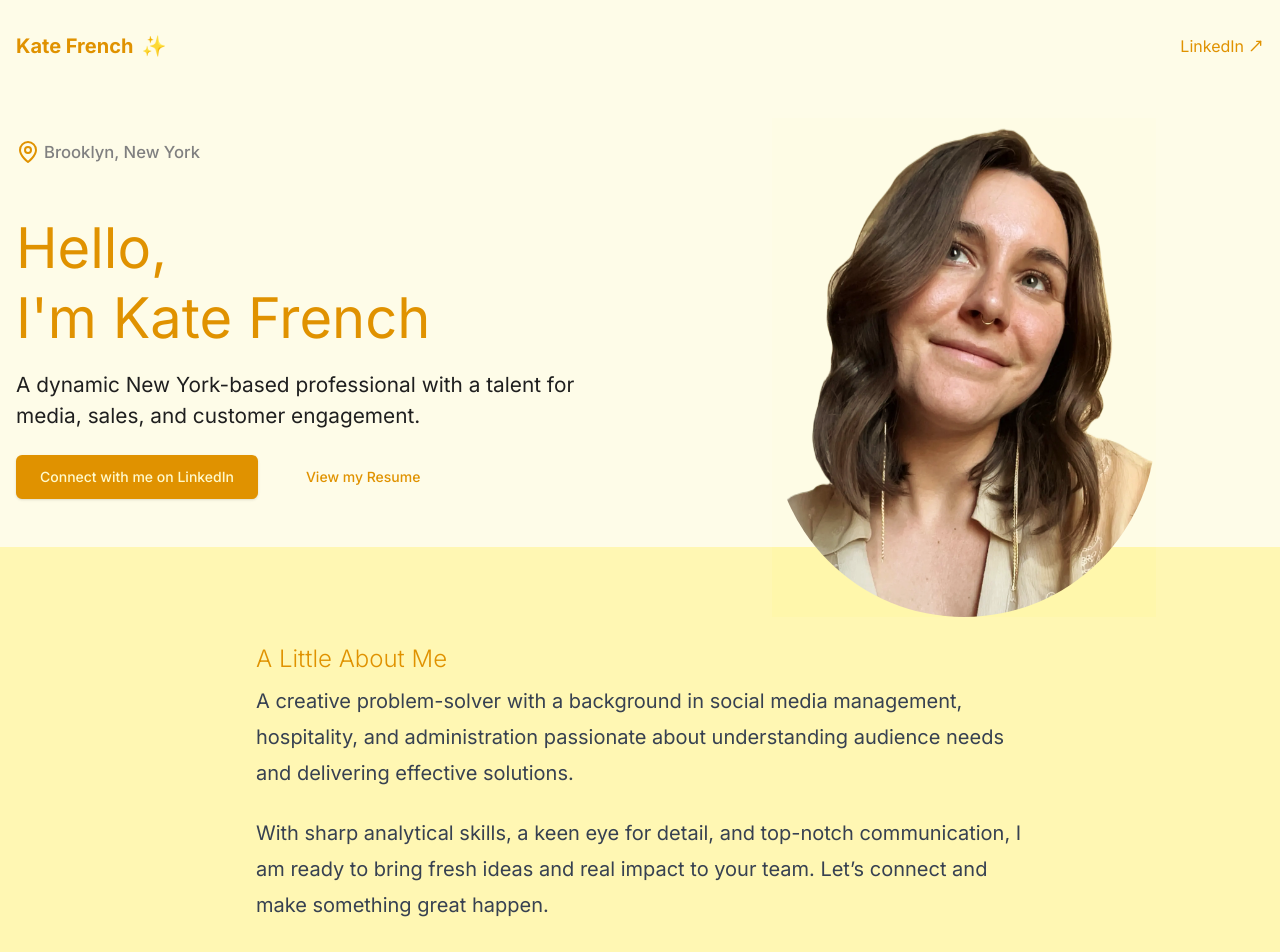
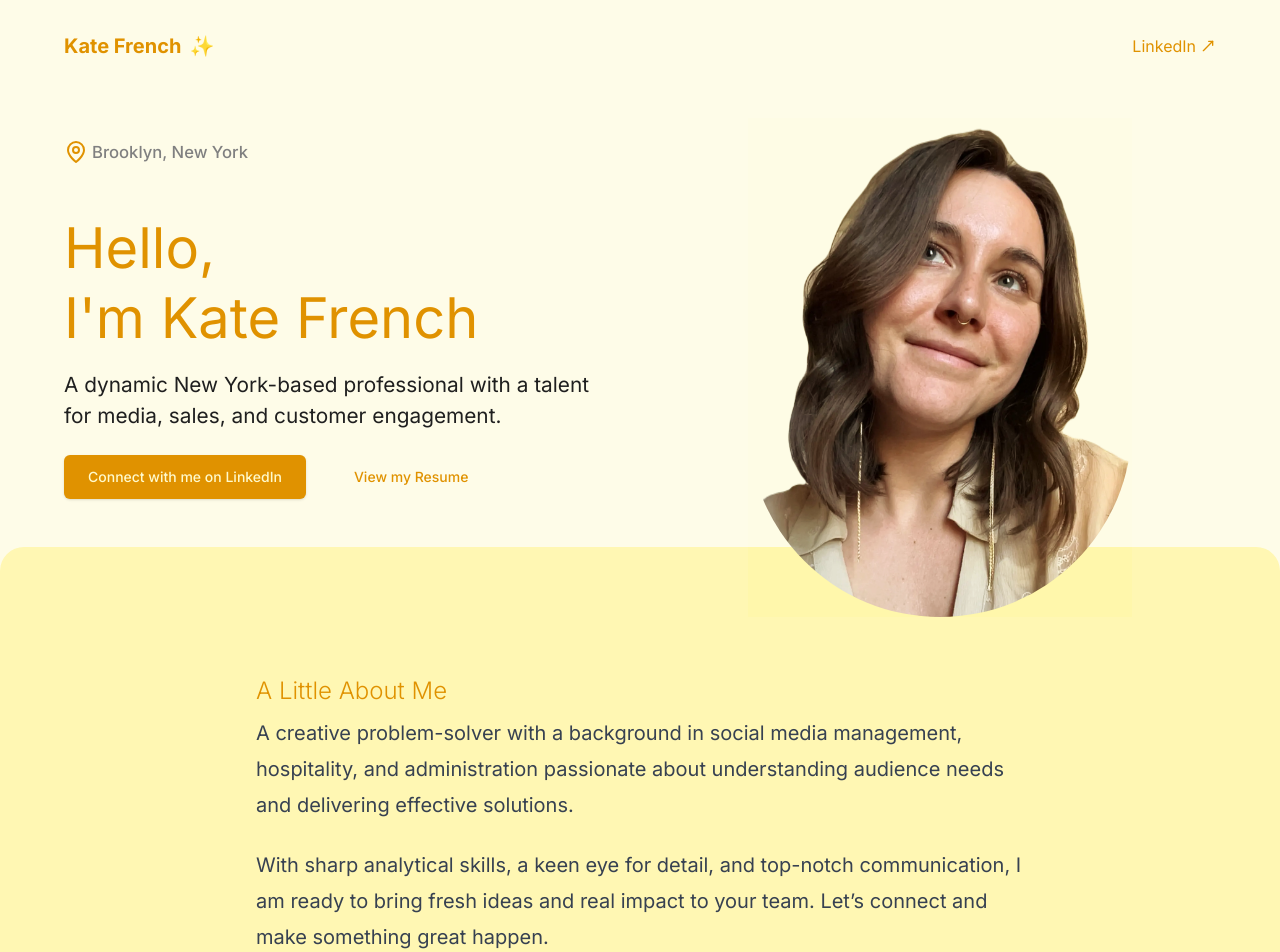
Before and after one commit to josephdburdick/katherinesfrench, a Next.js app: page / in a window 1280 px wide. Shown: the top 952 px of the page. Built offline with nearby package versions, Linux system fonts and the light colour scheme.

Commit message:
Tweak container padding and About border-radius behavior

```diff
--- a/src/app/_content/About.tsx
+++ b/src/app/_content/About.tsx
@@ -6,8 +6,8 @@ export default function Footer() {
   const { data } = useApi()
   const { attributes: about, html } = data.about
   return (
-    <div className="container bg-secondary py-8 lg:py-16 xl:py-24 2xl:rounded-3xl">
-      <div className="relative flex flex-col items-center">
+    <div className="container bg-secondary sm:rounded-3xl lg:py-16 xl:py-24">
+      <div className="relative flex flex-col items-center py-4 md:py-8">
         <div className="relative flex w-full max-w-screen-md flex-col items-start gap-2">
           <h4 className="text-2xl font-light text-primary">{about.title}</h4>
           <div
--- a/src/app/_content/Intro.tsx
+++ b/src/app/_content/Intro.tsx
@@ -42,7 +42,7 @@ function Intro() {
                 className="min-w-lg max-w-2xl text-pretty"
                 dangerouslySetInnerHTML={{ __html: html }}
               />
-              <div className="mt-2 flex flex-wrap items-center justify-center gap-6 lg:justify-start">
+              <div className="mt-2 flex flex-wrap items-center justify-center gap-2 sm:gap-6 lg:justify-start">
                 <a
                   className={buttonVariants({ size: "lg" })}
                   href={linkedin.url}
--- a/tailwind.config.ts
+++ b/tailwind.config.ts
@@ -14,12 +14,17 @@ const config = {
       center: true,
       padding: {
         DEFAULT: "1rem",
+        sm: "1rem",
         md: "2rem",
         lg: "4rem",
         xl: "4rem",
         "2xl": "6rem",
       },
       screens: {
+        sm: "640px",
+        md: "768px",
+        lg: "1024px",
+        xl: "1280px",
         "2xl": "1560px",
       },
     },
```
